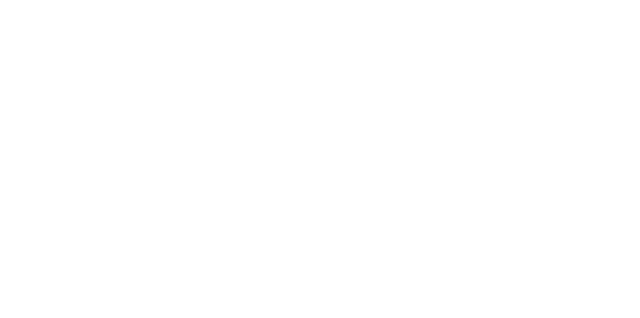
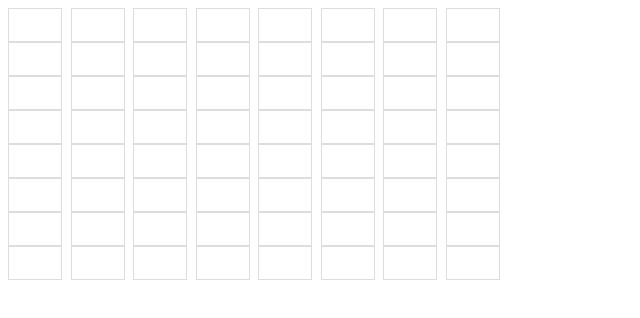
Before and after one commit to Overlandcoder/etch_a_sketch_new, a plain HTML site: page index.html in a window 1280 px wide. Shown: the whole page, without its empty margins (0-640 px from the left). Drawn offline with Linux system fonts and the light colour scheme.

Commit message:
Create 8x8 grid

```diff
--- a/index.html
+++ b/index.html
@@ -5,8 +5,11 @@
   <meta http-equiv="X-UA-Compatible" content="IE=edge">
   <meta name="viewport" content="width=device-width, initial-scale=1.0">
   <title>Document</title>
+  <link rel="stylesheet" href="./style.css">
 </head>
 <body>
+  <div class="container"></div>
 
+  <script src="script.js"></script>
 </body>
 </html>
--- a/script.js
+++ b/script.js
@@ -0,0 +1,14 @@
+const container = document.querySelector(".container");
+
+function createGrid(rows, cols) {
+  container.style.setProperty('--grid-rows', rows);
+  container.style.setProperty('--grid-cols', cols);
+
+  for (i = 0; i < (rows * cols); i++) {
+    let cell = document.createElement("div");
+    container.appendChild(cell);
+    cell.className = "grid-item";
+  }
+}
+
+createGrid(8, 8);
--- a/style.css
+++ b/style.css
@@ -0,0 +1,18 @@
+:root {
+  --grid-cols: 1;
+  --grid-rows: 1;
+}
+
+.container {
+  display: grid;
+  grid-template-rows: repeat(var(--grid-rows), 1fr);
+  grid-template-columns: repeat(var(--grid-cols), 1fr);
+  width: 500px;
+}
+
+.grid-item {
+  width: 20px;
+  padding: 1em;
+  border: 1px solid #ddd;
+  text-align: center;
+}
```
